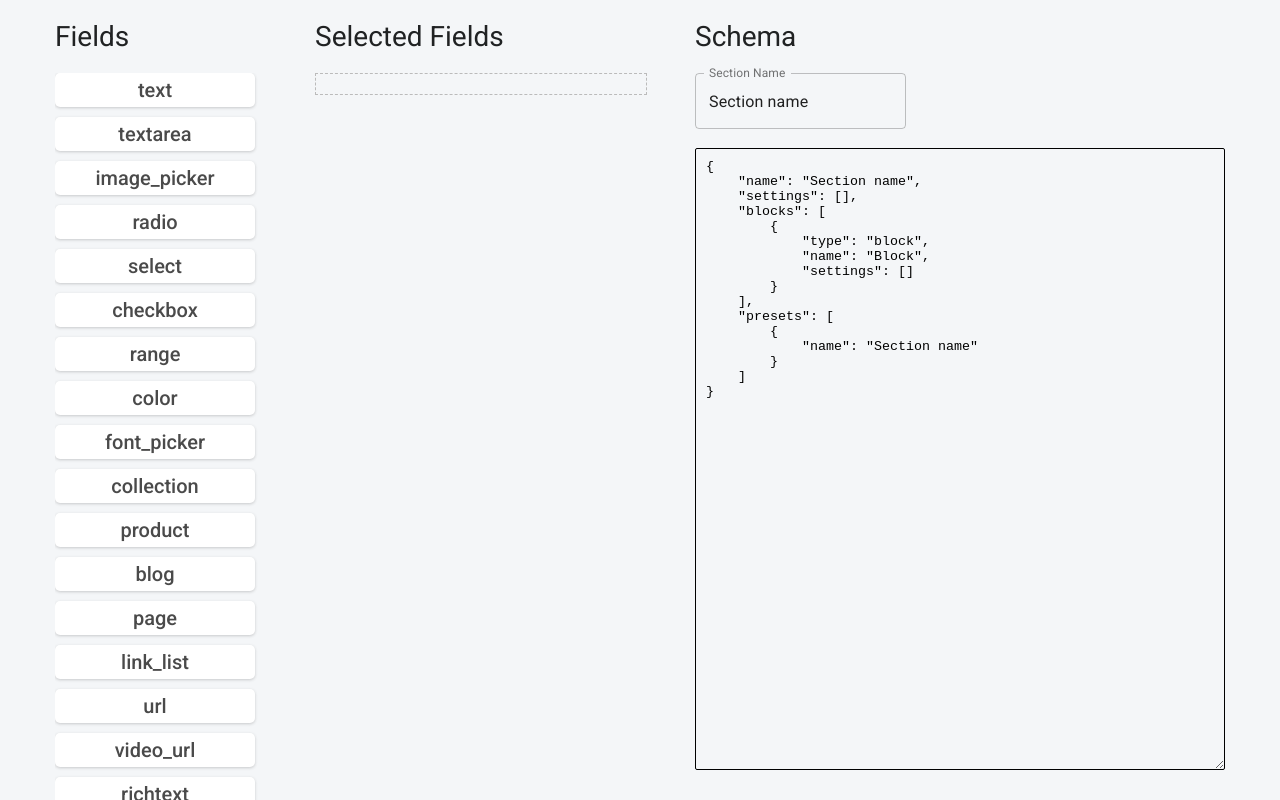
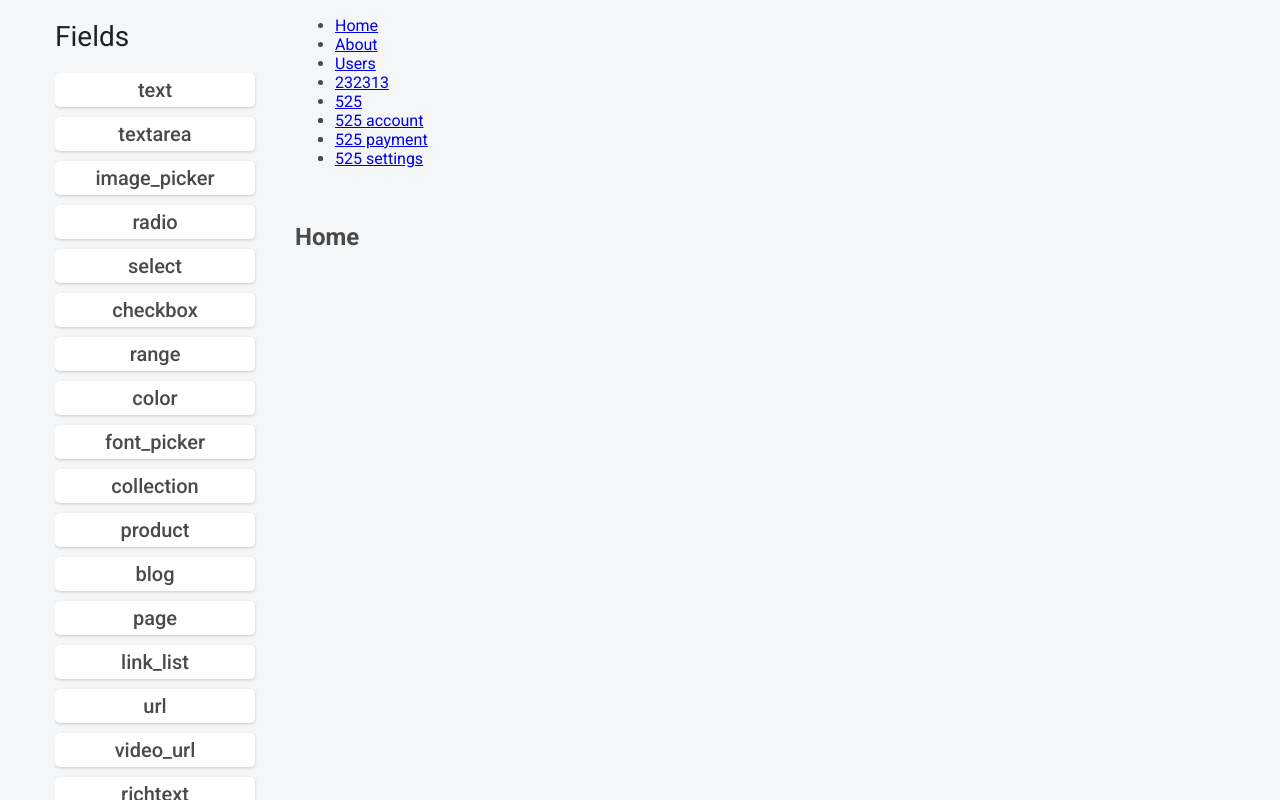
Before and after one commit to DimaDidyk/shopify-schema-generator, a React (Create React App) app: page / in a window 1280 px wide. Built offline with nearby package versions, Linux system fonts and the light colour scheme.

Commit message:
routing test

```diff
--- a/src/App.js
+++ b/src/App.js
@@ -4,6 +4,14 @@ import './Typography.scss';
 import FieldsList from './contianers/FieldsList/FieldsList';
 import SelectedFields from './contianers/SelectedFields/SelectedFields';
 import Schema from './contianers/Schema/Schema';
+
+import {
+    BrowserRouter as Router,
+    Switch,
+    Route,
+    Link,
+    useParams
+} from "react-router-dom";
 
 export default function App() {
 
@@ -14,14 +22,76 @@ export default function App() {
                     <div className="fields-list custom-scrollbar">
                         <FieldsList/>
                     </div>
-                    <div className="selected-fields custom-scrollbar">
-                        <SelectedFields/>
+                    <div>
+                    <Router>
+                        <div className="menu">
+                            <ul>
+                                <li>
+                                    <Link to="/">Home</Link>
+                                </li>
+                                <li>
+                                    <Link to="/about">About</Link>
+                                </li>
+                                <li>
+                                    <Link to="/users">Users</Link>
+
+
+                                </li>
+                                <li><Link to="/user/232313">232313</Link></li>
+                                <li><Link to="/user/525">525</Link></li>
+
+                                <li>
+                                    <li><Link to="/user/525/account">525 account</Link></li>
+                                </li>
+                                <li>
+                                    <li><Link to="/user/525/payment">525 payment</Link></li>
+                                </li>
+                                <li>
+                                    <li><Link to="/user/525/settings">525 settings</Link></li>
+                                </li>
+                            </ul>
+                        </div>
+                        <br/>
+
+                        <Switch>
+                            <Route path="/user/:id/account" children={<Child title={'account'} />} />
+                            <Route path="/user/:id/payment" children={<Child title={'payment'} />} />
+                            <Route path="/user/:id/settings" children={<Child title={'settings'} />} />
+                            <Route path="/user/:id" children={<Child />} />
+
+                            <Route path="/about">
+                                <h2>About</h2>
+                            </Route>
+                            <Route path="/users">
+                                <h2>Users</h2>
+                            </Route>
+                            <Route path="/">
+                                <h2>Home</h2>
+                            </Route>
+                        </Switch>
+                    </Router>
                     </div>
-                    <div className="generated-schema custom-scrollbar">
-                        <Schema/>
-                    </div>
+
+                    {/*<div className="selected-fields custom-scrollbar">*/}
+                    {/*    <SelectedFields/>*/}
+                    {/*</div>*/}
+                    {/*<div className="generated-schema custom-scrollbar">*/}
+                    {/*    <Schema/>*/}
+                    {/*</div>*/}
+
                 </div>
             </div>
         </div>
     );
 }
+
+function Child( props ) {
+    let { id } = useParams();
+    console.log(props);
+    return (
+        <div>
+            { props.title }
+            <h3>ID: {id}</h3>
+        </div>
+    );
+}
--- a/src/App.scss
+++ b/src/App.scss
@@ -140,6 +140,10 @@
   }
 }
 
+
+
+
+
 .field-settings{
   label{
     width: 100%;
```
Also changed, not shown: package.json (+7 -0 lines), 1 other file (tests, documents, lock files or other folders).
